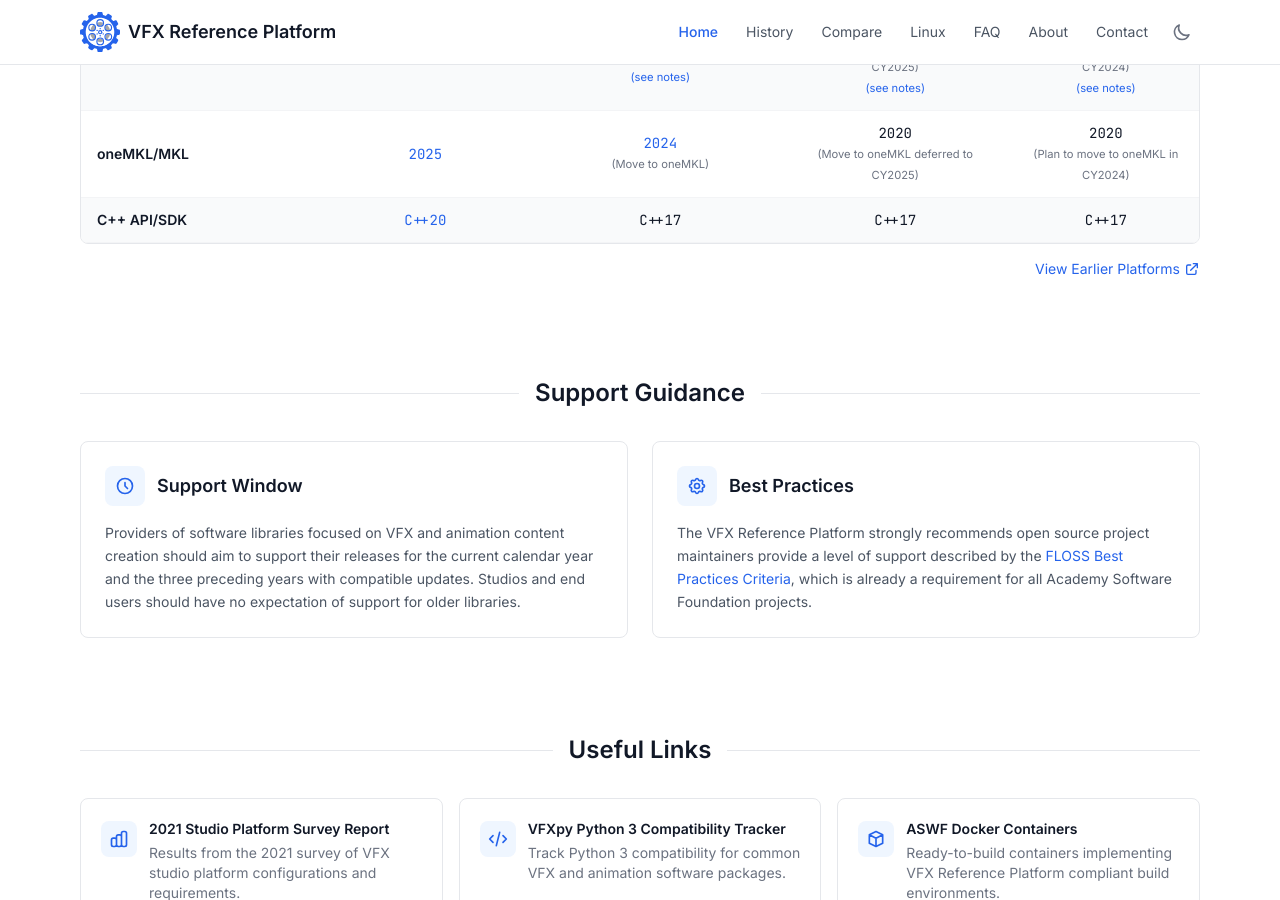
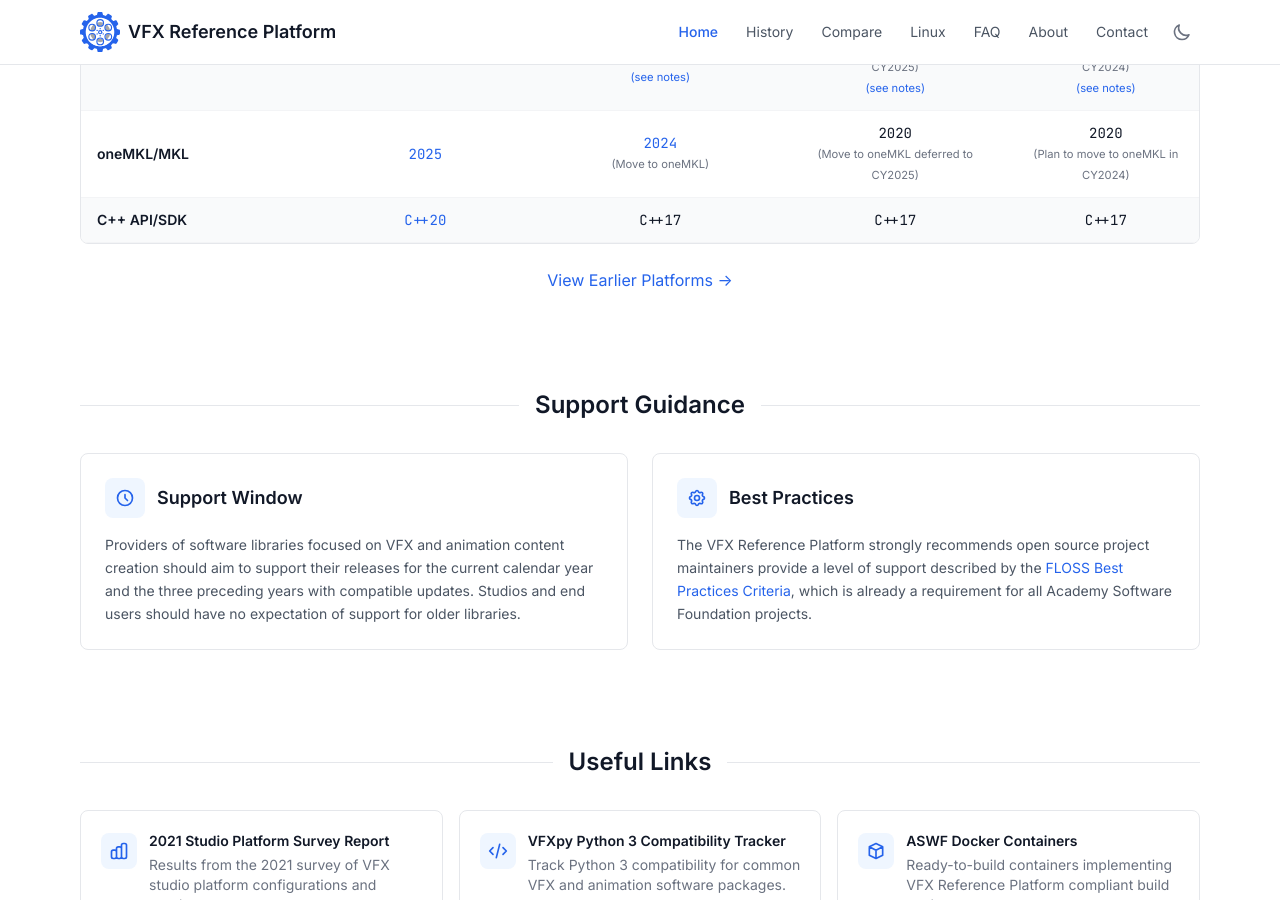
Before and after one commit to vfxplatform/vfxplatform, a Jekyll site: the page built from index.html, in a window 1280 px wide and 900 px high, scrolled down 2871 px. Built offline with Jekyll 4.4.1, drawn with Linux system fonts in a browser that asks for light colours.

Commit message:
Restyle View Earlier Platforms link to match Previous status updates
Move link out of platform-table include into index.html and change from
right-aligned small text with external-link icon to centered text with
right arrow, consistent with the status updates link above.

Co-Authored-By: Claude Opus 4.6 <noreply@anthropic.com>

```diff
--- a/_includes/platform-table.html
+++ b/_includes/platform-table.html
@@ -82,15 +82,3 @@
     </table>
   </div>
 </div>
-
-{% if include.show_history_link %}
-{% assign oldest_year = include.years | last | minus: 1 %}
-<div class="text-right mt-3">
-  <a href="{{ '/platform_history.html' | relative_url }}#CY{{ oldest_year }}" class="text-sm text-blue-600 dark:text-blue-400 hover:underline inline-flex items-center gap-1">
-    View Earlier Platforms
-    <svg class="w-4 h-4" fill="none" stroke="currentColor" viewBox="0 0 24 24">
-      <path stroke-linecap="round" stroke-linejoin="round" stroke-width="2" d="M10 6H6a2 2 0 00-2 2v10a2 2 0 002 2h10a2 2 0 002-2v-4M14 4h6m0 0v6m0-6L10 14"/>
-    </svg>
-  </a>
-</div>
-{% endif %}
--- a/index.html
+++ b/index.html
@@ -86,7 +86,14 @@ description: "VFX Reference Platform - Reference Platform for VFX Software"
     </div>
   </div>
 
-  {% include platform-table.html years=supported_years show_history_link=true %}
+  {% include platform-table.html years=supported_years %}
+
+  {% assign oldest_year = supported_years | last | minus: 1 %}
+  <p class="mt-6 text-center">
+    <a href="{{ '/platform_history.html' | relative_url }}#CY{{ oldest_year }}" class="text-base text-blue-600 dark:text-blue-400 hover:underline">
+      View Earlier Platforms &rarr;
+    </a>
+  </p>
 </section>
 
 <!-- Support Guidance -->
```
